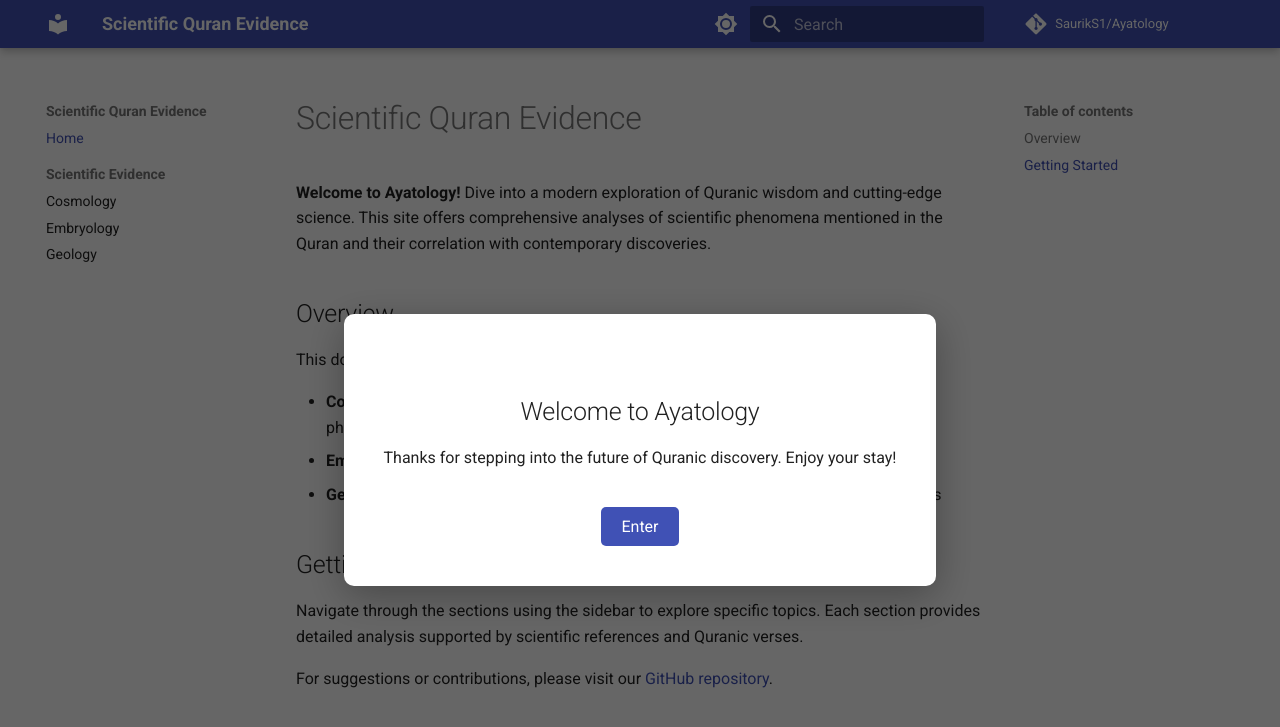
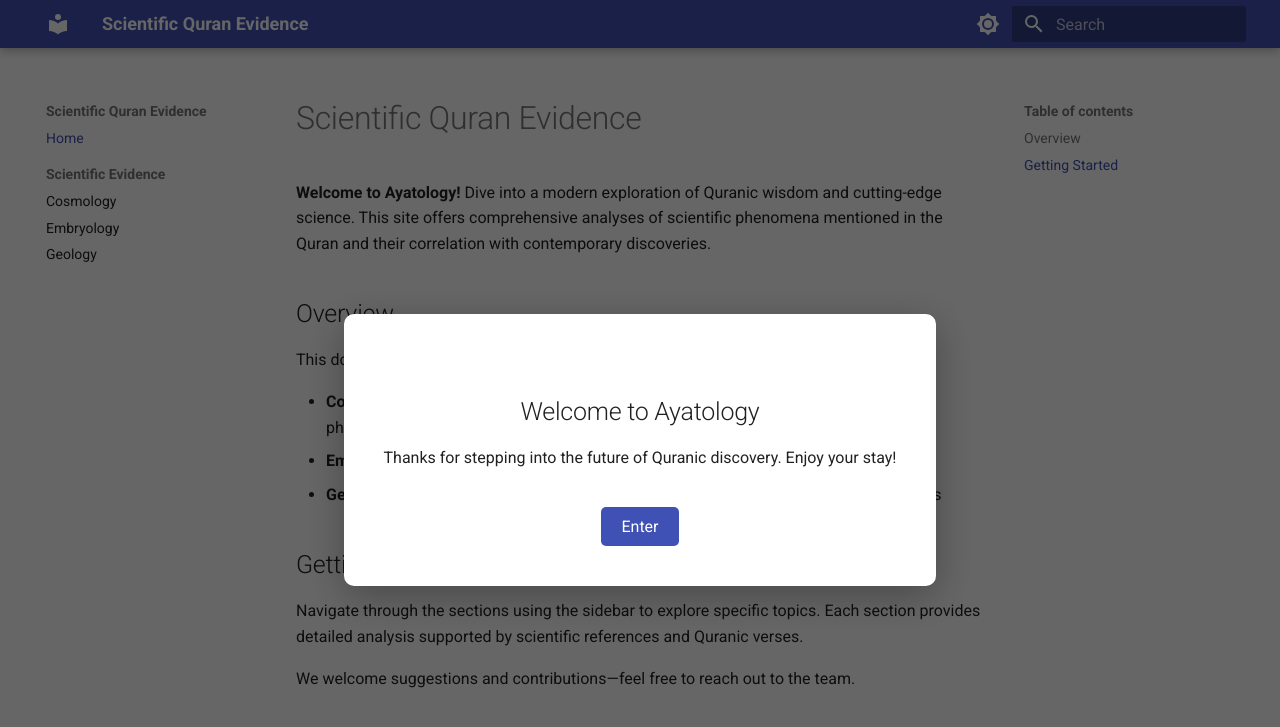
Before and after one commit to SaurikS1/Ayatology, an MkDocs documentation site: the page built from docs/index.md, in a window 1280 px wide. Shown: the top 727 px of the page. Built offline with MkDocs 1.6.1 and Material for MkDocs 9.7.7, drawn with Linux system fonts in a browser that asks for light colours; comment, search, counter and statistics services are not loaded; the version menu is left out.

Commit message:
Remove GitHub references

```diff
--- a/docs/index.md
+++ b/docs/index.md
@@ -14,4 +14,4 @@ This documentation is organized into several key areas:
 
 Navigate through the sections using the sidebar to explore specific topics. Each section provides detailed analysis supported by scientific references and Quranic verses.
 
-For suggestions or contributions, please visit our [GitHub repository](https://github.com/SaurikS1/Ayatology).
+We welcome suggestions and contributions—feel free to reach out to the team.
--- a/mkdocs.yml
+++ b/mkdocs.yml
@@ -1,7 +1,5 @@
 site_name: Scientific Quran Evidence
-site_url: https://SaurikS1.github.io/Ayatology
-repo_name: SaurikS1/Ayatology
-repo_url: https://github.com/SaurikS1/Ayatology
+site_url: https://ayatology.example.com
 
 theme:
   name: material
@@ -71,9 +69,6 @@ extra:
     property: G-PLACEHOLDER
   version:
     provider: mike
-  social:
-    - icon: fontawesome/brands/github
-      link: https://github.com/SaurikS1/Ayatology
 
 nav:
   - Home: index.md
```
Also changed, not shown: README.md (+2 -3 lines).
